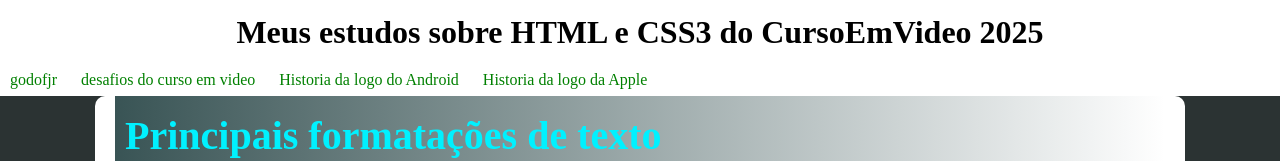
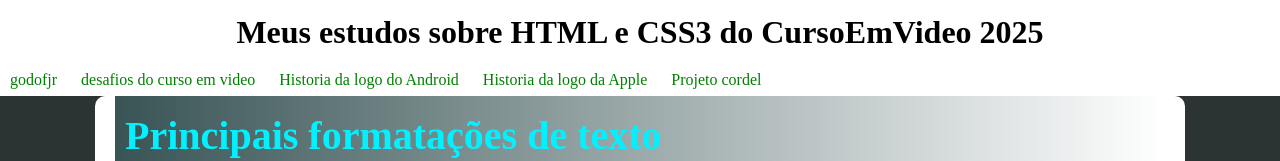
Before and after one commit to leandrojunior15/html-css, a plain HTML site: page index1.html in a window 1280 px wide. Shown: the top 161 px of the page. Drawn offline with Linux system fonts and the light colour scheme.

Commit message:
Update index1.html

```diff
--- a/index1.html
+++ b/index1.html
@@ -17,6 +17,7 @@
     <a href="modulo 1/desafios.html">desafios do curso em video</a>
     <a href="desafios android/desafio-android.html">Historia da logo do Android</a>
     <a href="historia apple/index.html"> Historia da logo da Apple</a>
+    <a href="projeto cordel/index.html">Projeto cordel</a>
 </nav>
     <main>
         <h1>Principais formatações de texto</h1>
```
